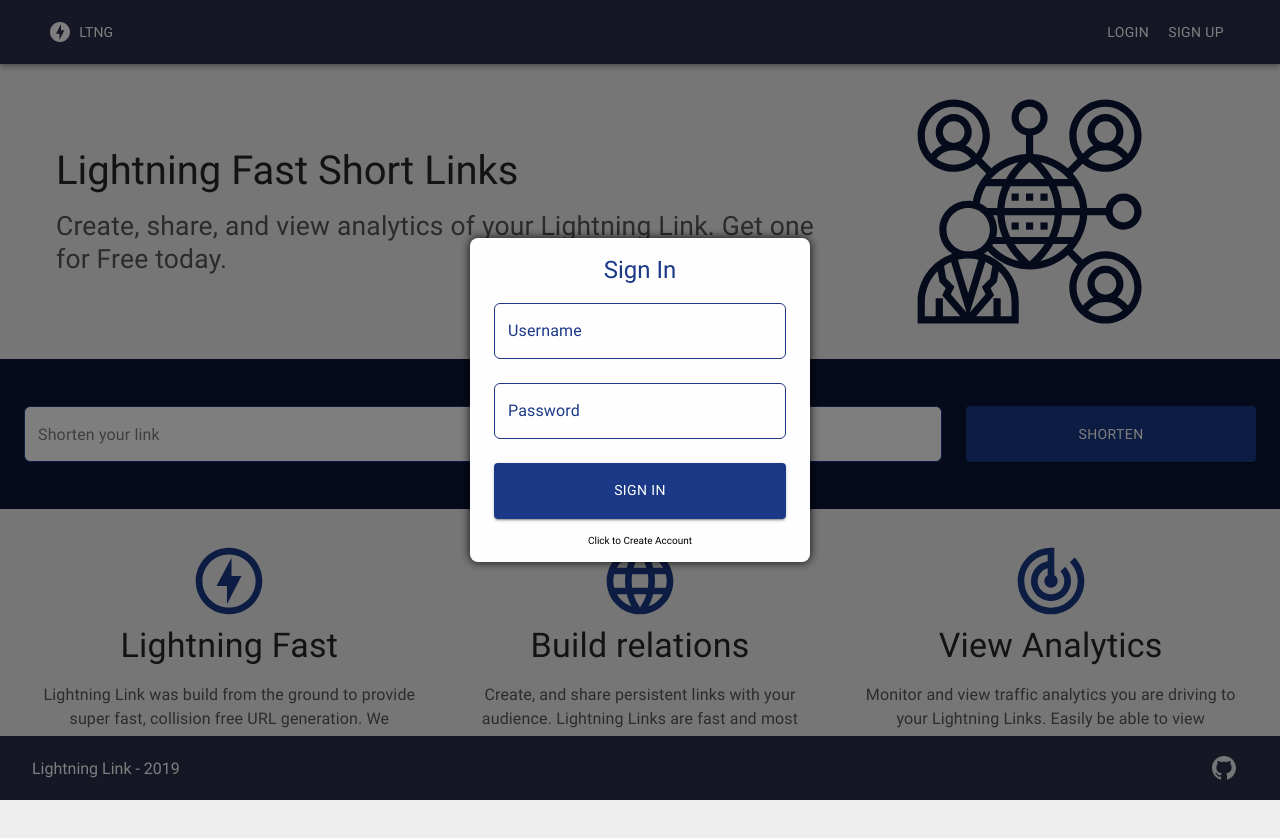
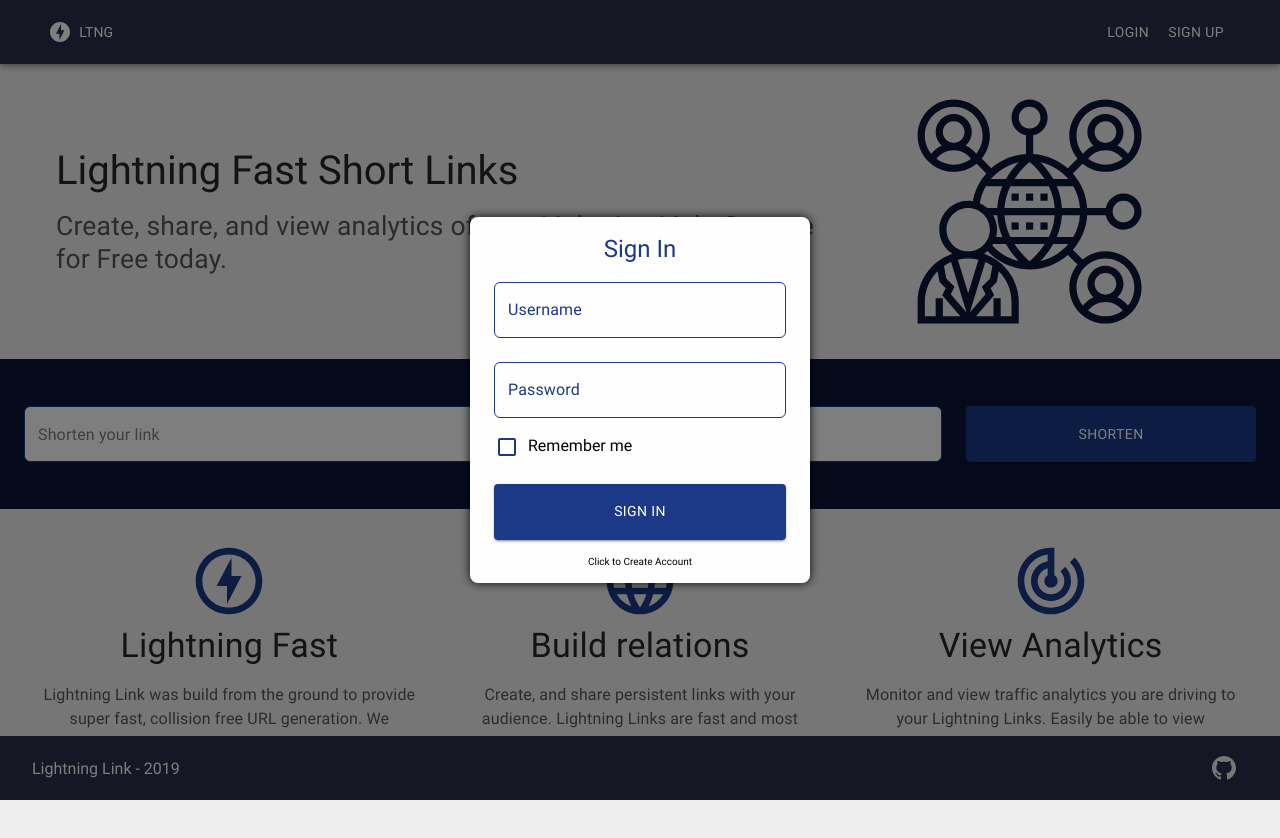
Before and after one commit to ericellb/Lightning-Link, a React (Create React App) app in the folder client/: page / in a window 1280 px wide. Both pictures are taken after a click on the button "LOGIN". Shown: the top 838 px of the page. Built offline with nearby package versions, Linux system fonts and the light colour scheme.

Commit message:
Remember Me +  Auto Auth if set

```diff
--- a/client/src/actions/types.ts
+++ b/client/src/actions/types.ts
@@ -21,4 +21,5 @@ export type SignOutAction = {
 export interface SignInData {
   userId: string;
   userName: string;
+  rememberMe?: boolean;
 }
--- /dev/null
+++ b/client/src/components/AnalyticsModal/index.tsx
@@ -0,0 +1,53 @@
+import React, { useState } from 'react';
+import { Modal, makeStyles } from '@material-ui/core';
+
+const useStyles = makeStyles(theme => ({
+  modalContainer: {
+    display: 'flex',
+    justifyContent: 'center',
+    alignItems: 'center'
+  },
+  analyticsContainer: {
+    width: '340px',
+    backgroundColor: '#fefefe',
+    display: 'flex',
+    flexWrap: 'wrap',
+    justifyContent: 'center',
+    padding: '1em',
+    boxSizing: 'border-box',
+    borderRadius: '8px',
+    outline: 'none',
+    boxShadow: '0px 0px 8px 1px rgba(0,0,0,0.75)',
+    [theme.breakpoints.down('xs')]: {
+      width: '90%'
+    }
+  }
+}));
+
+type AnalyticsModalProps = {
+  onModalClose: (state: boolean) => void;
+  open: boolean;
+};
+
+export default function AnalyticsModal(props: AnalyticsModalProps) {
+  const [open, setOpen] = useState(props.open);
+  const classes = useStyles({});
+
+  // Handles closing modal
+  const handleModalClose = (state: boolean) => {
+    props.onModalClose(state);
+    setOpen(state);
+  };
+
+  return (
+    <Modal
+      aria-labelledby="authentication-modal"
+      aria-describedby="login or create account window"
+      open={open}
+      onClose={() => handleModalClose(false)}
+      className={classes.modalContainer}
+    >
+      <div className={classes.analyticsContainer}>Some Analytics</div>
+    </Modal>
+  );
+}
--- a/client/src/components/App/index.tsx
+++ b/client/src/components/App/index.tsx
@@ -10,8 +10,12 @@ import './style.css';
 import Info from '../Info';
 import axios from '../AxiosClient';
 import createHashHistory from '../../history';
+import { useDispatch } from 'react-redux';
+import { signIn } from '../../actions';
 
 export default function App() {
+  const dispatch = useDispatch();
+
   // Function to redirect user to their Short URL
   const Redirect = ({ match }: any) => {
     useEffect(() => {
@@ -34,15 +38,32 @@ export default function App() {
     return <React.Fragment></React.Fragment>;
   };
 
+  // Component on mount do once
+  // Will check if remember me set, and auths user
+  useEffect(() => {
     // Attempts to login using user_id + cookie access token
     // If remember me set in local storage
-  const LoginIfRememberMe = () => {
+    const LoginIfRememberMe = async () => {
       let rememberMe = localStorage.getItem('rememberMe');
-    if (rememberMe) {
+      let userId = localStorage.getItem('userId');
+      let userName = localStorage.getItem('userName');
+      if (rememberMe === 'true' && userId && userName) {
+        let res = null;
         // Attempt to login with cookies
-      axios.get;
+        try {
+          res = await axios.get(`/user/authed?userId=${userId}`, { withCredentials: true });
+          console.log(res);
+          if (res.status === 200 && res.data === true) {
+            dispatch(signIn({ userName: userName, userId: userId }));
+          }
+        } catch (err) {
+          console.log('err');
+        }
       }
     };
+
+    LoginIfRememberMe();
+  }, [dispatch]);
 
   return (
     <HashRouter>
--- a/client/src/components/AuthModal/index.tsx
+++ b/client/src/components/AuthModal/index.tsx
@@ -1,5 +1,5 @@
 import React, { useState } from 'react';
-import { Modal, makeStyles, TextField, Typography, Button, Fade } from '@material-ui/core';
+import { Modal, makeStyles, TextField, Typography, Button, Fade, Checkbox } from '@material-ui/core';
 import axios from '../AxiosClient';
 import { useDispatch } from 'react-redux';
 import { signIn } from '../../actions';
@@ -82,7 +82,17 @@ const useStyles = makeStyles(theme => ({
   success: {
     backgroundColor: '#28a745',
     color: '#fefefe'
-  }
+  },
+  rememberMeContainer: {
+    marginRight: 'auto'
+  },
+  rememberMeCheck: {
+    color: '#1b3987',
+    '&$checked': {
+      color: '#1b3987'
+    }
+  },
+  checked: {}
 }));
 
 export type AuthType = 'Sign In' | 'Create Account';
@@ -98,6 +108,7 @@ export default function AuthModal(props: AuthModalProps) {
   const [open, setOpen] = useState(props.open);
   const [userName, setUserName] = useState('');
   const [userPass, setUserPass] = useState('');
+  const [rememberMe, setRememberMe] = useState(false);
   const [authType, setAuthType] = useState<AuthType>(props.authType);
   const [textError, setTextError] = useState(false);
   const [textMessage, setTextMessage] = useState('');
@@ -130,6 +141,9 @@ export default function AuthModal(props: AuthModalProps) {
     try {
       res = await axiosMethod(endpointURL, { withCredentials: true });
       if (res.status === 200) {
+        if (rememberMe) {
+          res.data.rememberMe = true;
+        }
         dispatch(signIn(res.data));
         setTextError(false);
         showMessage('Success : Logging in...');
@@ -210,6 +224,16 @@ export default function AuthModal(props: AuthModalProps) {
             }
           }}
         />
+        <div className={classes.rememberMeContainer}>
+          <Checkbox
+            checked={rememberMe}
+            value="rememberMe"
+            onChange={() => setRememberMe(!rememberMe)}
+            className={classes.rememberMeCheck}
+            color="default"
+          />
+          Remember me
+        </div>
         {textMessage !== '' && (
           <Fade in={textFadeShow}>
             <div className={classes.messageContainer + ' ' + (textError ? classes.error : classes.success)}>
--- a/client/src/components/Header/index.tsx
+++ b/client/src/components/Header/index.tsx
@@ -5,6 +5,7 @@ import AuthModal, { AuthType } from '../AuthModal';
 import { StoreState } from '../../reducers';
 import { useSelector, useDispatch } from 'react-redux';
 import { signOut } from '../../actions';
+import AnalyticsModal from '../AnalyticsModal';
 
 const useStyles = makeStyles(theme => ({
   root: {
@@ -31,6 +32,7 @@ const useStyles = makeStyles(theme => ({
 export default function Header() {
   const classes = useStyles({});
   const [showAuth, setShowAuth] = useState(false);
+  const [showAnalytics, setShowAnalytics] = useState(false);
   const [authType, setAuthType] = useState<AuthType>('Sign In');
   const dispatch = useDispatch();
   const user = useSelector((state: StoreState) => state.user);
@@ -55,7 +57,7 @@ export default function Header() {
                 color="inherit"
                 title="Analytics"
                 className={classes.responsiveText}
-                onClick={() => setShowAuth(true)}
+                onClick={() => setShowAnalytics(true)}
               >
                 Analytics
               </Button>
@@ -93,6 +95,7 @@ export default function Header() {
         </Toolbar>
       </Container>
       {showAuth && <AuthModal onModalClose={setShowAuth} open={showAuth} authType={authType} />}
+      {showAnalytics && <AnalyticsModal onModalClose={setShowAnalytics} open={showAnalytics} />}
     </AppBar>
   );
 }
--- a/client/src/reducers/userReducer.ts
+++ b/client/src/reducers/userReducer.ts
@@ -15,6 +15,11 @@ const initialState = {
 export const userReducer = (state: UserStore = initialState, action: UserActionTypes): UserStore => {
   switch (action.type) {
     case ACTION.SIGN_IN:
+      if (action.payload.rememberMe) {
+        localStorage.setItem('rememberMe', 'true');
+        localStorage.setItem('userId', action.payload.userId);
+        localStorage.setItem('userName', action.payload.userName);
+      }
       return {
         ...state,
         isSignedIn: true,
@@ -22,6 +27,9 @@ export const userReducer = (state: UserStore = initialState, action: UserActionT
         userName: action.payload.userName
       };
     case ACTION.SIGN_OUT:
+      localStorage.setItem('rememberMe', '');
+      localStorage.setItem('userId', '');
+      localStorage.setItem('userName', '');
       return { ...state, isSignedIn: false, userId: '', userName: '' };
     default:
       return state;
```
Lines whose indentation alone changed are shown as unchanged.
